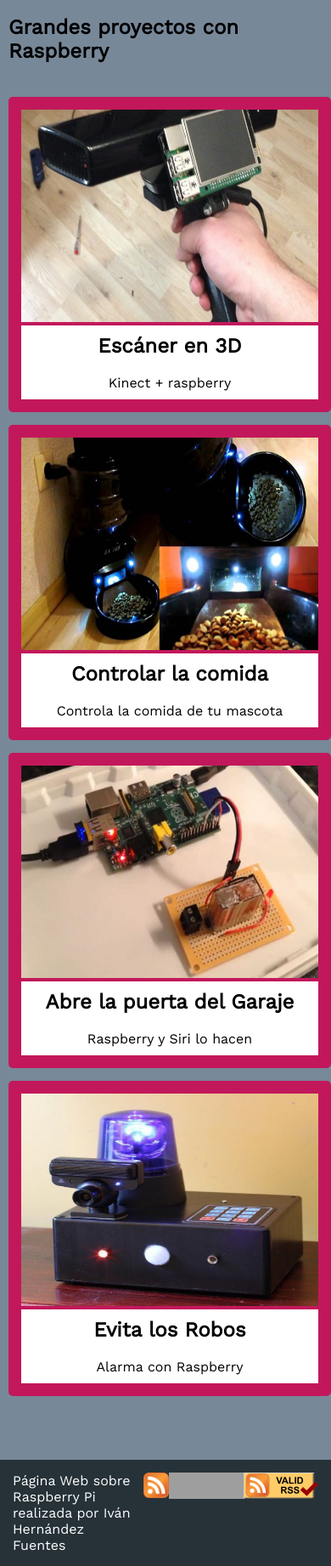
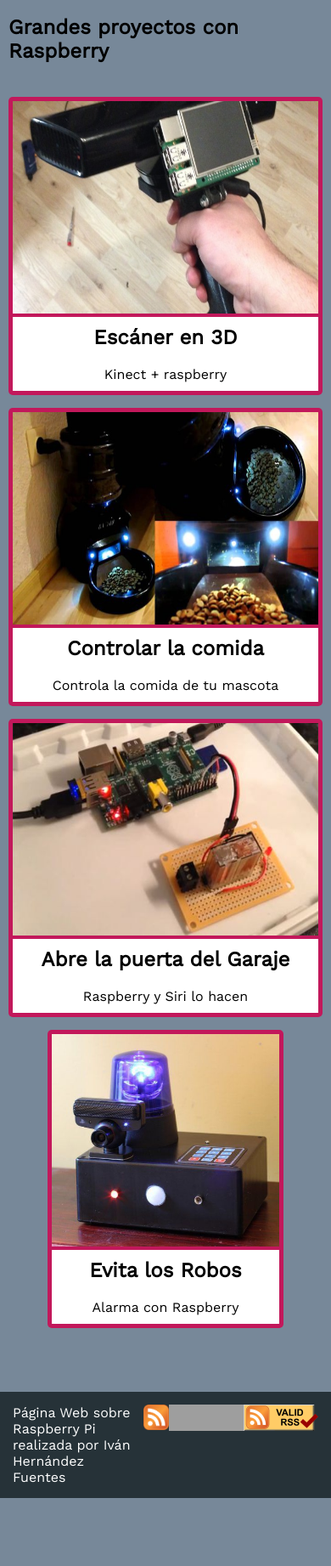
Before and after one commit to iherfue/LND2017, a PHP site: page /raspberry_mas.html in a window 390 px wide. Shown: the part 102-1945 px from the top of the page at 85% size. After the commit the page ends 1865 px from the top, so only its background shows below. Run offline with PHP 8.4, Linux system fonts and the light colour scheme; grey boxes are pictures that could not be loaded.

Commit message:
cambio en responsive

```diff
--- a/proyecto_lenguaje_marcas/css/css.css
+++ b/proyecto_lenguaje_marcas/css/css.css
@@ -220,6 +220,12 @@
     font-weight: bold;
 }
 
+/***********************
+************************
+************************
+********PIE DE PAGINA***
+***********************/
+
 footer {
 
       background-color: #263238;
@@ -254,6 +260,17 @@
     margin-left: 15px;
 
 }
+
+
+@media (max-width: 320px) {
+
+
+    footer img {
+
+        display: none;
+    }
+}
+
 
 /**Tutoriales*/
 
@@ -344,7 +361,22 @@
 
 }
 
+@media (max-width: 810px) {
 
+
+    .tutoriales {
+
+        padding: 5px;
+    }
+
+
+    .tutoriales a  img {
+
+        width: 100%;
+    }
+
+
+}
 
 /********************************************
 *********************************************
```
